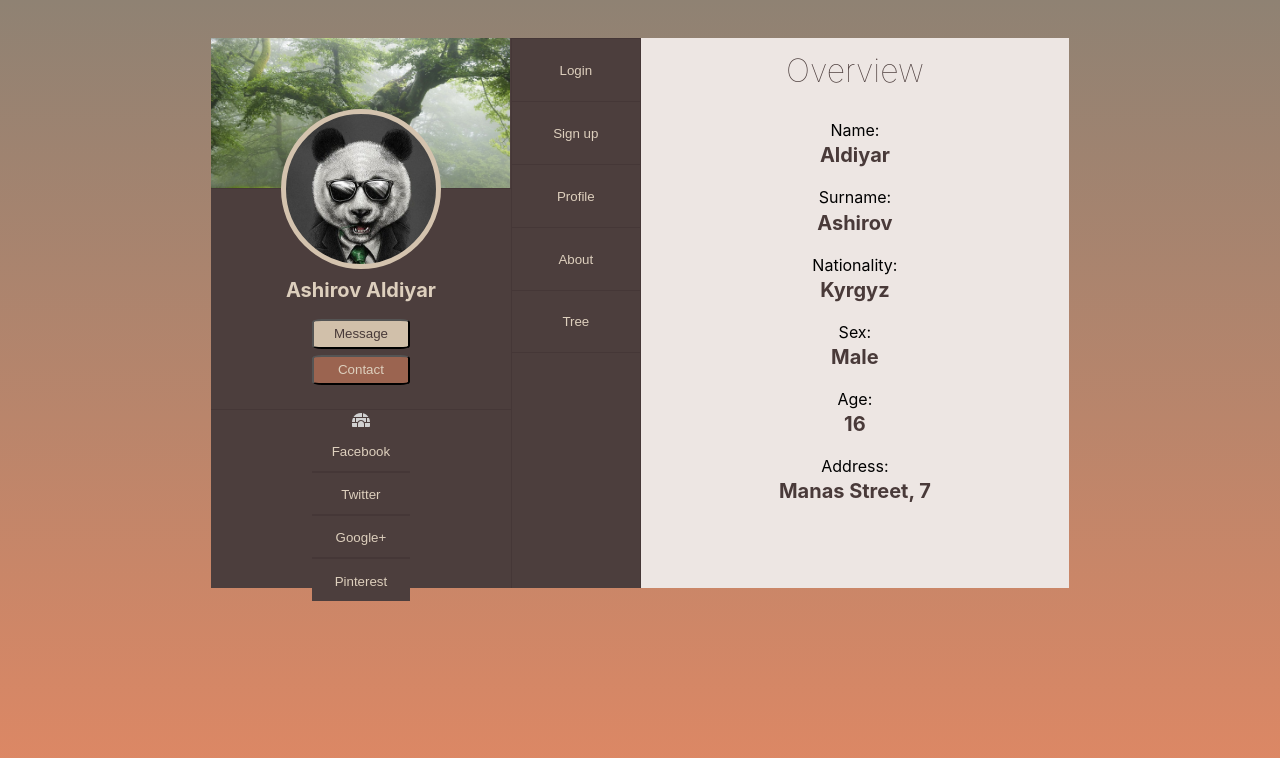
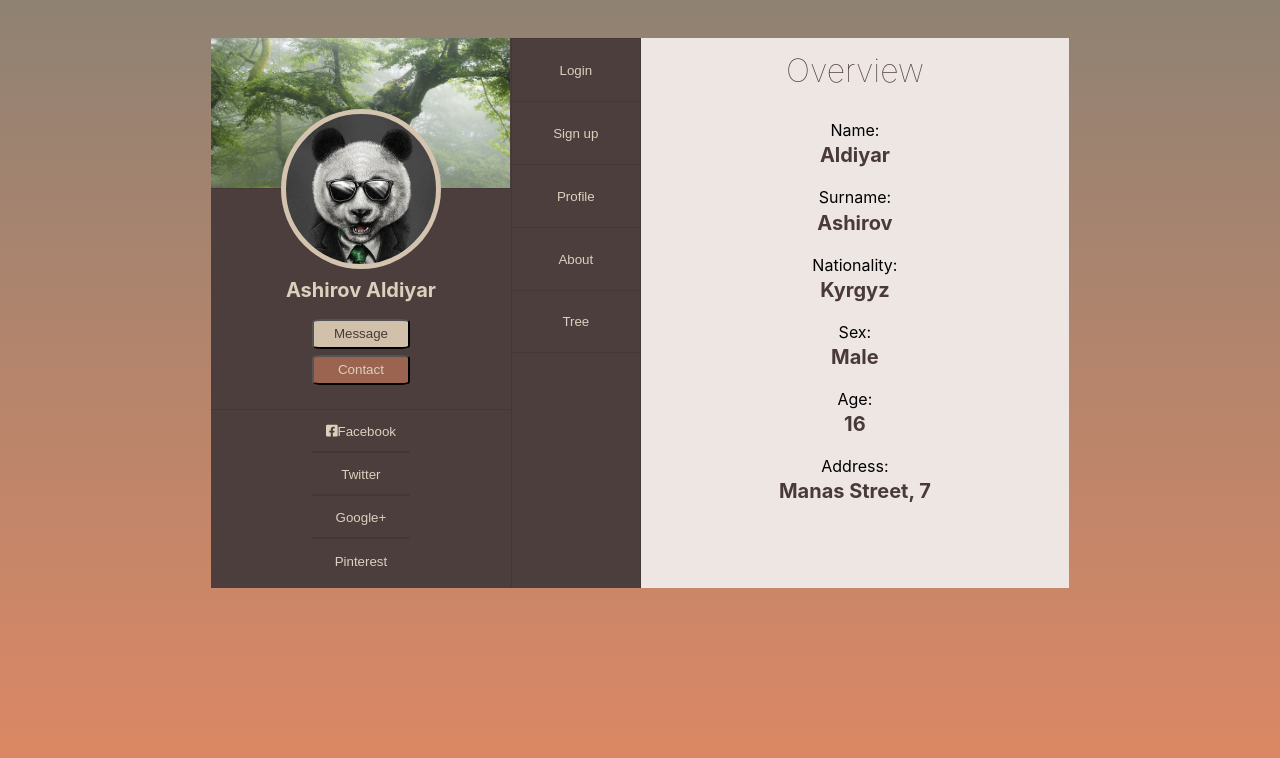
Before and after one commit to itacademy-hw/birtuganchik, a React (Create React App) app: page / in a window 1280 px wide. Shown: the top 758 px of the page. Built offline with nearby package versions, Linux system fonts and the light colour scheme.

Commit message:
free icons

```diff
--- a/package.json
+++ b/package.json
@@ -4,6 +4,7 @@
   "private": true,
   "dependencies": {
     "@fortawesome/fontawesome-svg-core": "^1.2.15",
+    "@fortawesome/free-brands-svg-icons": "^5.7.2",
     "@fortawesome/free-solid-svg-icons": "^5.7.2",
     "@fortawesome/react-fontawesome": "^0.1.4",
     "font-awesome": "^4.7.0",
--- a/src/pages/profile/Profile.js
+++ b/src/pages/profile/Profile.js
@@ -1,9 +1,10 @@
 import React, { Component } from "react";
 import styled from "styled-components";
 import { library } from '@fortawesome/fontawesome-svg-core';
-import { FontAwesomeIcon } from '@fortawesome/react-fontawesome';
-import { faIgloo } from "@fortawesome/free-solid-svg-icons";
-// import { faFacebookF } from '@fortawesome/free-brands-svg-icons';
+import { FontAwesomeIcon } from "@fortawesome/react-fontawesome"
+import { faFacebook } from "@fortawesome/free-brands-svg-icons"
+import { faFacebookSquare } from "@fortawesome/free-brands-svg-icons"
+import { faFacebookF } from "@fortawesome/free-brands-svg-icons"
 
 let OneProfile = styled.div`
 
@@ -13,16 +14,12 @@ ${OneProfile}{
     padding-top: 3%;
 }
 
-
-
 .main-container{
     width: 67%;
     height: 550px;
     margin: auto;
     display: flex;
 }
-
-
 
 .container1{
     width: 35%;
@@ -32,19 +29,19 @@ ${OneProfile}{
     color: #d1d1d1;
     border-right: 1px solid #453737;
 }
+
 .container2{
     width: 15%;
     height: inherit;
     background-color: #4c3e3d;
 }
+
 .container3{
     width: 50%;
     height: inherit;
     background-color: #ede6e3;
     border-left: 1px solid #453737;
 }
-
-
 
 .container1 .background{
     background: url('./img/Profile/background.jpg') no-repeat;
@@ -55,13 +52,12 @@ ${OneProfile}{
     border-bottom: 1px solid #453737;
 }
 
-
-
 .container1 .profile{
     height: 300px;
     margin-top: -27%;
     border-bottom: 1px solid #453737;
 }
+
 .profile .avatar{
     background: url('./img/Profile/avatar.jpg') no-repeat;
     width: 150px;
@@ -71,12 +67,14 @@ ${OneProfile}{
     border-radius: 50%;
     border: 5px solid #d4c3ae;
 }
+
 .profile .nickname{
     margin-top: 3%;
     font-weight: bolder;
     font-size: 20px;
     color: #ddcfbd;
 }
+
 .profile button{
     width: 33%;
     height: 30px;
@@ -85,22 +83,23 @@ ${OneProfile}{
     margin-top: -1%;
     border-radius: 10%;
 }
+
 .profile .message{
     background-color: #d1c0aa;
     color: #493a39;
 }
+
 .profile .contact{
     margin-top: 2%;
     background-color: #9b6450;
     color: #ddcfbd;
 }
 
-
-
 .container1 .socials{
     text-align: center;
     margin: auto;
 }
+
 .socials button{
     margin: auto;
     margin-top: 1%;
@@ -113,15 +112,15 @@ ${OneProfile}{
     border: none;
     border-bottom: 2px solid #453737;
 }
+
 .socials .pinterest{
     border: none;
 }
 
-
-
 .container2 .pages{
 
 }
+
 .pages button{
     width: 100%;
     height: 63px;
@@ -131,15 +130,15 @@ ${OneProfile}{
     border: none;
     border-top: 1px solid #453737;
 }
+
 .pages .tree{
     border-bottom: 1px solid #453737;
 }
 
-
-
 .container3 .overview{
     // padding-top: 10%;
 }
+
 .overview h1{
     color: #493a39;
     font-weight: lighter;
@@ -147,23 +146,24 @@ ${OneProfile}{
     margin-top: 3%;
     margin-bottom: 7%;
 }
+
 .overview p{
     text-align: center;
     color: black;
 }
+
 .overview h3{
     color: #493a39;
     margin-top: -3%;
     font-size: 20px;
     text-align: center;
 }
-
 `;
 
 class Profile extends Component {
     render() {
         let {profile} = this.props;
-        library.add(faIgloo);
+
         return (
             <OneProfile>
 
@@ -178,12 +178,10 @@ class Profile extends Component {
                             <a><button className='contact'>Contact</button></a>
                         </div>
                         <div className='socials'>
-                            <FontAwesomeIcon icon='igloo'></FontAwesomeIcon>
-                            {/* <FontAwesomeIcon icon='facebook-f'></FontAwesomeIcon> */}
-                            <a><button className='facebook'>Facebook</button></a>
-                            <a><button className='twiiter'>Twitter</button></a>
-                            <a><button className='google+'>Google+</button></a>
-                            <a><button className='pinterest'>Pinterest</button></a>
+                            <button className='facebook'><FontAwesomeIcon icon={faFacebookSquare} />Facebook</button>
+                            <button className='twiiter'>Twitter</button>
+                            <button className='google+'>Google+</button>
+                            <button className='pinterest'>Pinterest</button>
                         </div>
                     </div>
 
```
Also changed, not shown: 1 other file (tests, documents, lock files or other folders).
